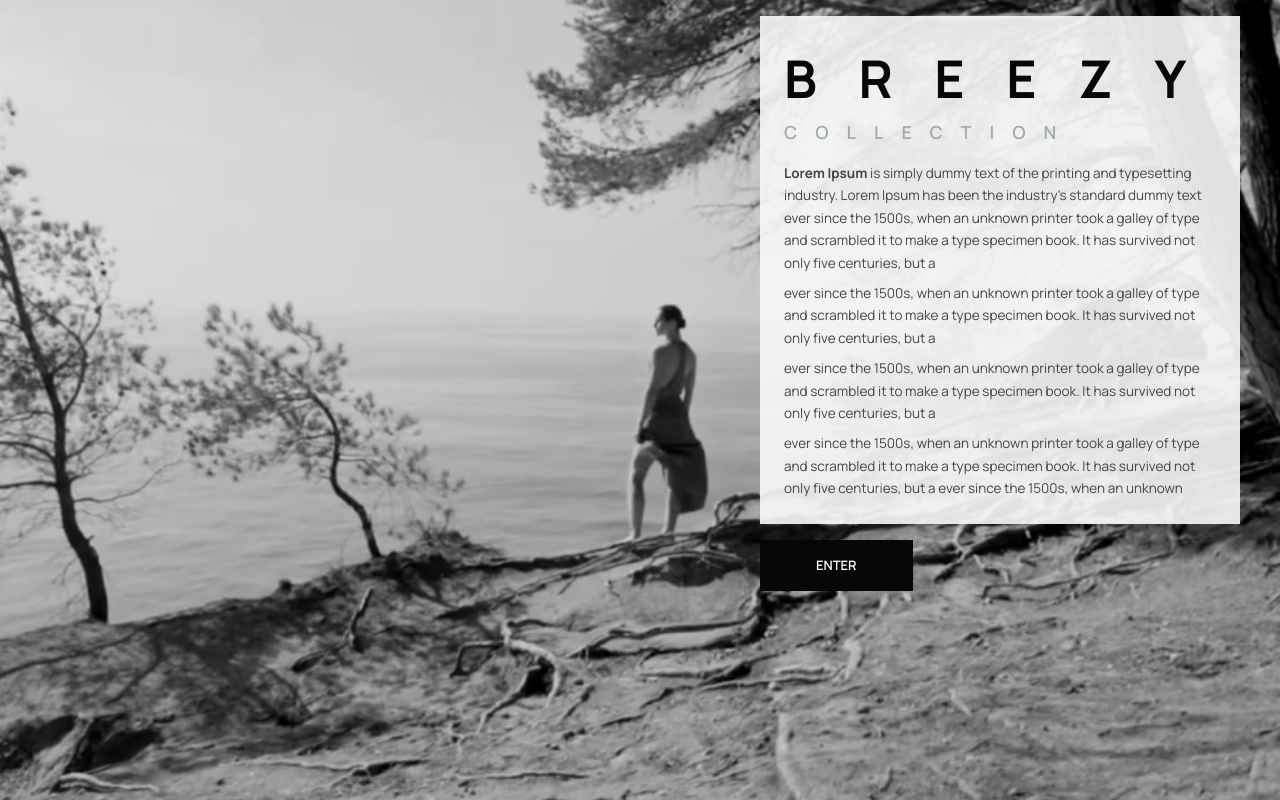
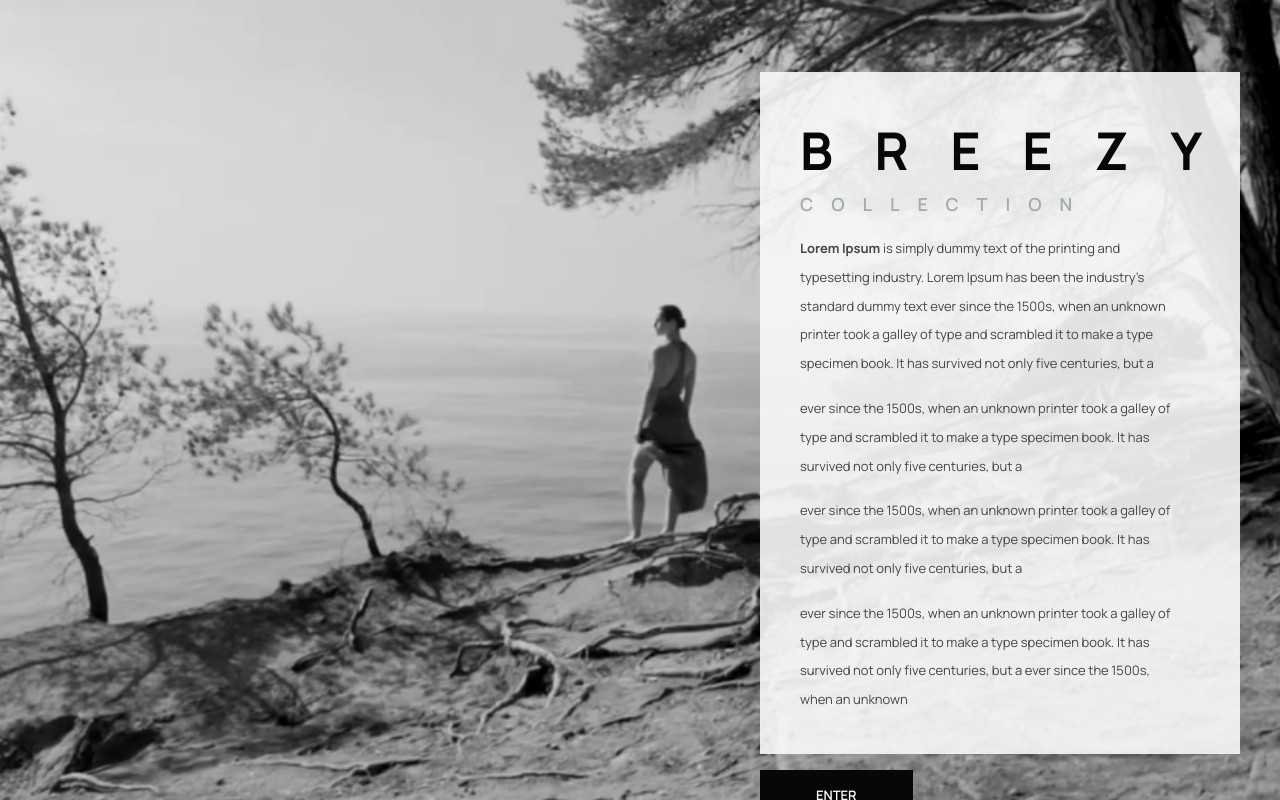
Before and after one commit to dodosebn/iic-wena-affliate, a Next.js app: page / in a window 1280 px wide. Built offline with nearby package versions, Linux system fonts and the light colour scheme.

Commit message:
oh mineee

```diff
--- a/app/category/clothing/page.tsx
+++ b/app/category/clothing/page.tsx
@@ -12,11 +12,12 @@ import Footer from '@/app/components/footer';
 
 
 
-export default function Home() {
+export default function Clothing() {
   const currentPage = 1;
 
   return (
-    <div>
+    <>
+    <div className='md:block hidden'>
                         <NavBar />
 
      <div className="px-8 py-5 mx-auto">
@@ -51,5 +52,43 @@ export default function Home() {
                 <Footer />
 
     </div>
+
+    {/* mobile */}
+     <div className='md:hidden block'>
+                        <NavBar />
+
+     <div className="px-8 py-5 mx-auto">
+          <h1 className="font-bold text-[24px] text-center md:text-left cursor-pointer">
+            CLOTHING
+          </h1>
+
+
+        </div>
+              <Main />
+
+
+      <div className="flex justify-center items-center gap-2 py-4">
+        <CircleIcon
+          content={1}
+          bgColor={currentPage === 1 ? 'bg-black' : 'bg-white'}
+          textColor={currentPage === 1 ? 'text-white' : 'text-gray-800'}
+        />
+        <TransitionLink href='/category/clothing/page/2'>
+        <CircleIcon
+          content={2}
+          bgColor={'bg-white'}
+          textColor={'text-gray-800'}
+        />
+        </TransitionLink>
+                <TransitionLink href='/category/clothing/page/2'>
+
+        <CircleIcon content={<FaAngleRight />} />
+                </TransitionLink>
+
+      </div>
+                <Footer />
+
+    </div>
+    </>
   );
 }
--- a/app/category/food/page.tsx
+++ b/app/category/food/page.tsx
@@ -12,7 +12,7 @@ import Footer from '@/app/components/footer';
 
 
 
-export default function Home() {
+export default function Food() {
   const currentPage = 1;
 
   return (
--- a/app/category/products/page.tsx
+++ b/app/category/products/page.tsx
@@ -12,7 +12,7 @@ import Footer from '@/app/components/footer';
 
 
 
-export default function Home() {
+export default function Products() {
   const currentPage = 1;
 
   return (
--- a/app/category/service/page.tsx
+++ b/app/category/service/page.tsx
@@ -12,7 +12,7 @@ import Footer from '@/app/components/footer';
 
 
 
-export default function Home() {
+export default function Service() {
   const currentPage = 1;
 
   return (
--- a/app/category/travel/page.tsx
+++ b/app/category/travel/page.tsx
@@ -12,7 +12,7 @@ import Footer from '@/app/components/footer';
 
 
 
-export default function Home() {
+export default function Travel() {
   const currentPage = 1;
 
   return (
--- a/app/components/navBar.tsx
+++ b/app/components/navBar.tsx
@@ -103,7 +103,8 @@ const NavBar = () => {
       <AnimatePresence>
         {isMenuOpen && (
           <motion.div
-            className="fixed inset-0 bg-white flex items-center justify-center z-50 p-4"
+            className="fixed inset-0 bg-white
+             flex items-center justify-center z-50 p-4"
             initial={{ y: '100%' }}
             animate={{ y: 0 }}
             exit={{ y: '100%' }}
--- a/app/page.tsx
+++ b/app/page.tsx
@@ -5,6 +5,8 @@ import TransitionLink from './ultils/transitionLink';
 
 const Page = () => {
   return (
+    <>
+    <div className='md:hidden flex'>
     <div style={{
       position: 'fixed',
       top: 0,
@@ -64,6 +66,70 @@ const Page = () => {
         </div>
       </section>
     </div>
+    </div>
+    <div className='hidden md:flex'>
+     <div style={{
+      position: 'fixed',
+      top: 0,
+      left: 0,
+      width: '100vw',
+      height: '100vh',
+      zIndex: -1
+    }}>
+      <Image
+        src={bgImg}
+        alt="Background"
+        layout="fill"
+        objectFit="cover"
+        quality={100}
+      />
+
+      <section className="fixed top-0 left-0 bottom-0 w-full h-full flex justify-center px-5 pt-10
+                          md:justify-end md:pr-10 md:pt-10 overflow-y-auto">
+        <div className="w-full max-w-[30rem] flex flex-col mb-auto mt-8">
+          <div className='p-10 bg-[#f9f9f9]/90'>
+            <div>
+              <h1 className='font-bold lg:text-[52px] text-[48px] lg:tracking-[0.8em] tracking-[0.4em]'>BREEZY</h1>
+            </div>
+            <div className='flex text-center mx-auto md:text-start'>
+              <h2 className='text-[#A1ACAF] font-semibold tracking-[1em] text-md lg:text-lg'>COLLECTION</h2>
+            </div>
+            <div className='mt-[1rem]'>
+              <p className='text-[#454545] text-[13px] md:max-w-sm leading-[1.4rem] md:leading-[1.8rem]'>
+                <span className='text-[#454545] font-bold'>Lorem Ipsum </span>
+                is simply dummy text of the printing and typesetting industry.
+                Lorem Ipsum has been the industry's standard dummy text ever since the 1500s,
+                when an unknown printer took a galley of type and scrambled it to make a type specimen book.
+                It has survived not only five centuries, but a
+              </p>
+              <p className='text-[#454545] text-[13px] mt-[1rem] md:max-w-sm leading-[1.4rem] md:leading-[1.8rem]'>
+                ever since the 1500s, when an unknown printer took a galley of type and scrambled it
+                to make a type specimen book. It has survived not only five centuries, but a
+              </p>
+              <p className='text-[#454545] text-[13px] mt-[1rem] md:max-w-sm leading-[1.4rem] md:leading-[1.8rem]'>
+                ever since the 1500s, when an unknown printer took a galley of type and scrambled it to make
+                a type specimen book. It has survived not only five centuries, but a
+              </p>
+              <p className='text-[#454545] text-[13px] mt-[1rem] md:max-w-sm leading-[1.4rem] md:leading-[1.8rem]'>
+                ever since the 1500s, when an unknown printer took a galley of type and scrambled it to make a type specimen book.
+                It has survived not only five centuries, but a ever since the 1500s, when an unknown
+              </p>
+            </div>
+          </div>
+          <div className='py-4 flex justify-start'>
+            <TransitionLink href='/category/clothing'>
+            <button className='text-[13px] text-[#fff] bg-[rgb(7,7,7)]
+                           hover:bg-[#f9f9f9]/90 hover:text-[#070707] py-4 px-14 font-semibold'>
+              ENTER
+            </button>
+            </TransitionLink>
+          </div>
+        </div>
+      </section>
+    </div>
+
+    </div>
+    </>
   );
 };
 
```
Also changed, not shown: app/components/sectionCont.tsx (added).
